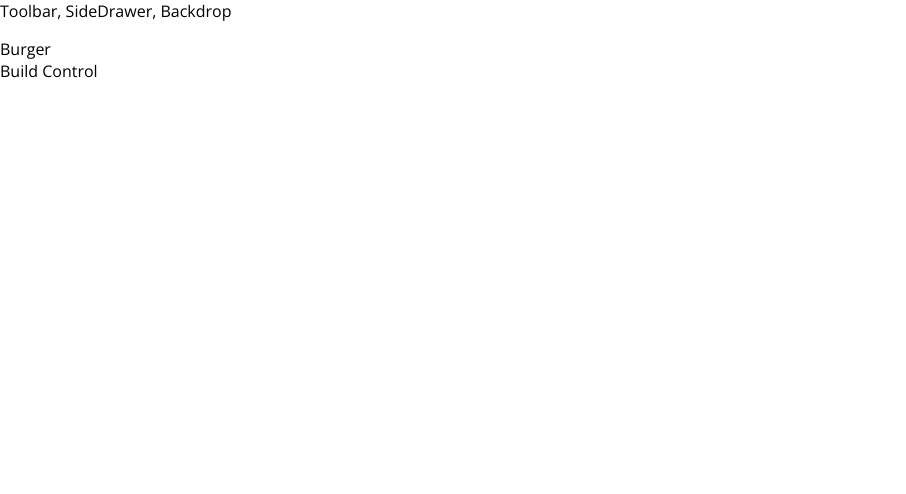
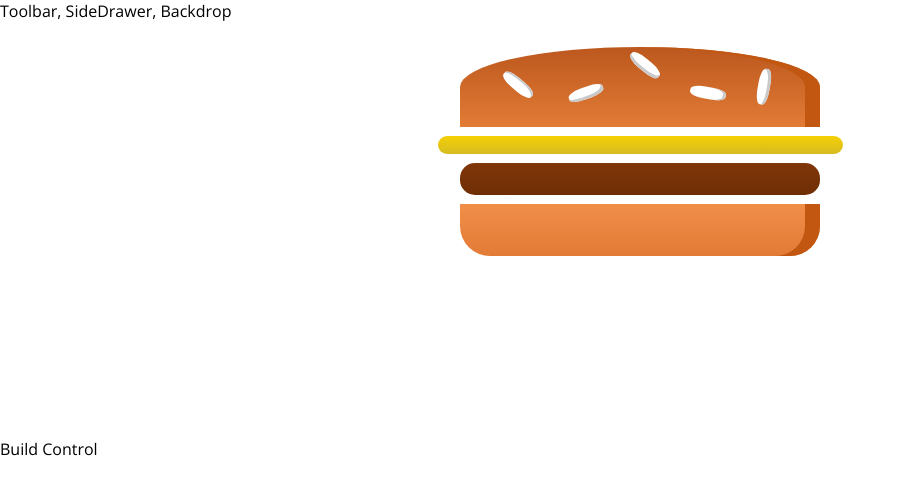
Before and after one commit to timbohmert/udemy-react_completeGuide, a React (Create React App) app in the folder my_burger_app/: page / in a window 1280 px wide. Shown: the top 494 px of the page, without its empty margins (0-906 px from the left). Built offline with nearby package versions, Linux system fonts and the light colour scheme.

Commit message:
Created Burger component with associated CSS file and inserted JSX into BurgerBuilder for the Burger component

```diff
--- a/my_burger_app/src/components/Burger/Burger.js
+++ b/my_burger_app/src/components/Burger/Burger.js
@@ -0,0 +1,16 @@
+import React from 'react';
+import classes from './Burger.module.css';
+import BurgerIngredient from './BurgerIngredient/BurgerIngredient';
+
+const Burger = (props) => {
+  return (
+    <div className={classes.Burger}>
+      <BurgerIngredient type="bread-top" />
+      <BurgerIngredient type="cheese" />
+      <BurgerIngredient type="meat" />
+      <BurgerIngredient type="bread-bottom" />
+    </div>
+  );
+};
+
+export default Burger;
--- /dev/null
+++ b/my_burger_app/src/components/Burger/Burger.module.css
@@ -0,0 +1,30 @@
+.Burger {
+  width: 100%;
+  margin: auto;
+  height: 250px;
+  overflow: scroll;
+  text-align: center;
+  font-weight: bold;
+  font-size: 1.2rem;
+}
+
+@media (min-width: 1000px) and (min-height: 700px) {
+    .Burger {
+        width: 700px;
+        height: 600px;
+    }
+}
+
+@media (min-width: 500px) and (min-height: 401px) {
+    .Burger {
+        width: 450px;
+        height: 400px;
+    }
+}
+
+@media (min-width: 500px) and (max-height: 400px) {
+    .Burger {
+        width: 350px;
+        height: 300px;
+    }
+}
--- a/my_burger_app/src/components/Burger/BurgerIngredient/BurgerIngredient.js
+++ b/my_burger_app/src/components/Burger/BurgerIngredient/BurgerIngredient.js
@@ -36,6 +36,6 @@
   return ingredient;
 };
 
-BurgerIngredient.propTypes = { type: PropTypes.type }
+BurgerIngredient.propTypes = { type: PropTypes.string.isRequired }
 
 export default BurgerIngredient;
--- a/my_burger_app/src/containers/BurgerBuilder/BurgerBuilder.js
+++ b/my_burger_app/src/containers/BurgerBuilder/BurgerBuilder.js
@@ -1,15 +1,16 @@
-import React, { Component } from 'react'
-import Aux from '../../hoc/Aux'
+import React, { Component } from 'react';
+import Aux from '../../hoc/Aux';
+import Burger from '../../components/Burger/Burger';
 
 class BurgerBuilder extends Component {
-    render () {
+  render() {
     return (
       <Aux>
-                <div>Burger</div>
+        <Burger />
         <div>Build Control</div>
       </Aux>
     );
   }
 }
 
-export default BurgerBuilder
+export default BurgerBuilder;
```
Lines whose indentation alone changed are shown as unchanged.
